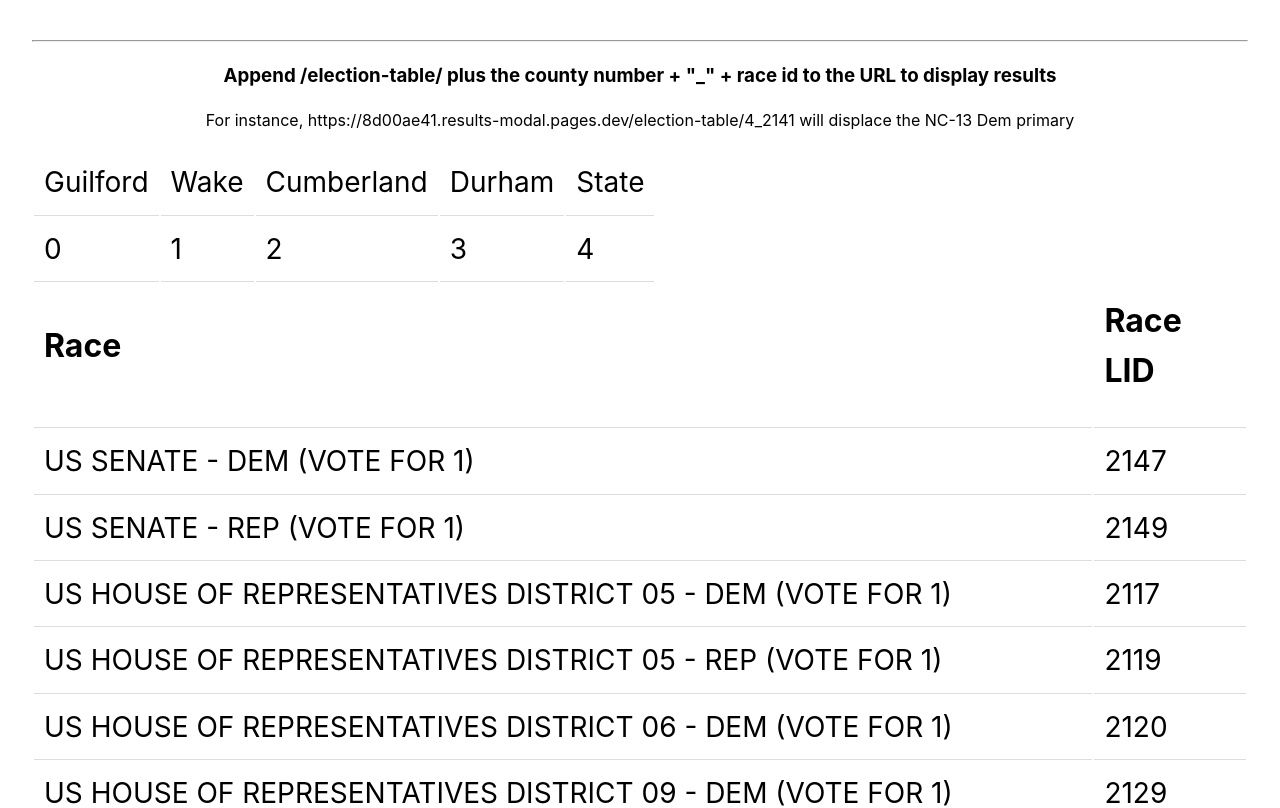
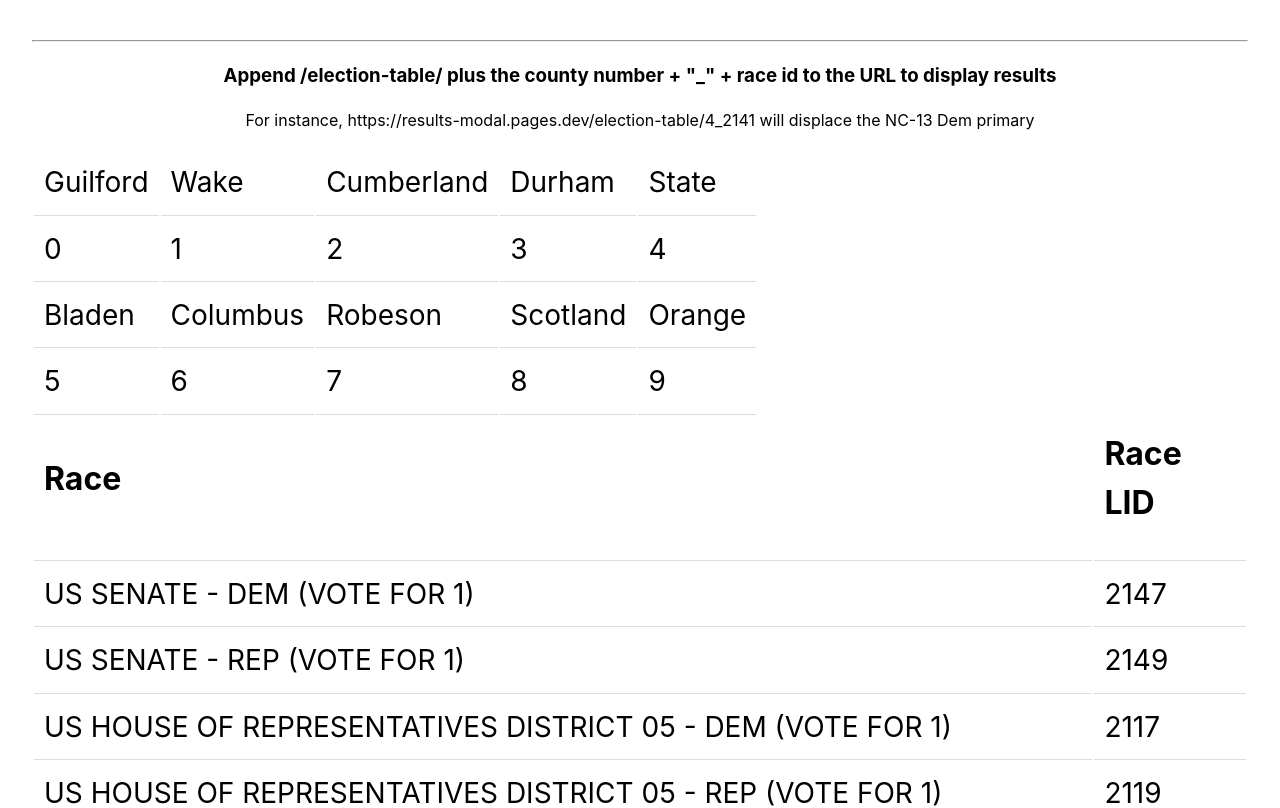
Before and after one commit to gracemcmc/results-modal, a React (Vite) app: page / in a window 1280 px wide. Shown: the top 808 px of the page. Built offline with nearby package versions, Linux system fonts and the light colour scheme.

Commit message:
adding counties

```diff
--- a/src/App.tsx
+++ b/src/App.tsx
@@ -35,17 +35,15 @@ function PlainResultsTable({race}:{race:unknown[]}) {
 
 export function App() {
 
-  let input_url = "https://er.ncsbe.gov/enr/20260303/data/results_58.txt?v=22-15-12";
 
   const [options, setOptions] = useState();
   const [ncsbeurl, getURL] = useState(" ");
-  console.log(races)
 
     return (
       <>
         <div id="list">
           <h3>Append /election-table/ plus the county number + "_" + race id to the URL to display results</h3>
-          <p> For instance, https://8d00ae41.results-modal.pages.dev/election-table/4_2141 will displace the NC-13 Dem primary</p>
+          <p> For instance, https://results-modal.pages.dev/election-table/4_2141 will displace the NC-13 Dem primary</p>
         </div>
         <table>
           <tr>
@@ -62,6 +60,20 @@ export function App() {
             <td>3</td>
             <td>4</td>
           </tr>
+          <tr>
+            <td>Bladen</td>
+            <td>Columbus</td>
+            <td>Robeson</td>
+            <td>Scotland</td>
+            <td>Orange</td>
+          </tr>
+          <tr>
+            <td>5</td>
+            <td>6</td>
+            <td>7</td>
+            <td>8</td>
+            <td>9</td>
+          </tr>
         </table>
         <div id = "options"><OptionsTable /></div>
     </>
--- a/src/routes/election-table/$id.tsx
+++ b/src/routes/election-table/$id.tsx
@@ -12,6 +12,10 @@ const urls_by_locale = [
   {outlet: "durham", url: "https://er.ncsbe.gov/enr/20260303/data/results_32.txt?v=22-15-12"},
   {outlet: "cumberland", url: "https://er.ncsbe.gov/enr/20260303/data/results_26.txt?v=22-15-12"},
   {outlet: "state", url: "https://er.ncsbe.gov/enr/20260303/data/results_0.txt?v=22-15-12"},
+  {outlet: "bladen", url: "https://er.ncsbe.gov/enr/20260303/data/results_9.txt?v=22-15-12"},
+  {outlet: "columbus", url: "https://er.ncsbe.gov/enr/20260303/data/results_24.txt?v=22-15-12"},
+  {outlet: "robeson", url: "https://er.ncsbe.gov/enr/20260303/data/results_78.txt?v=22-15-12"},
+  {outlet: "scotland", url: "https://er.ncsbe.gov/enr/20260303/data/results_83.txt?v=22-15-12"},
 ]
 
 //https://er.ncsbe.gov/enr/20260303/data/results_0.txt?v=22-15-12
```
